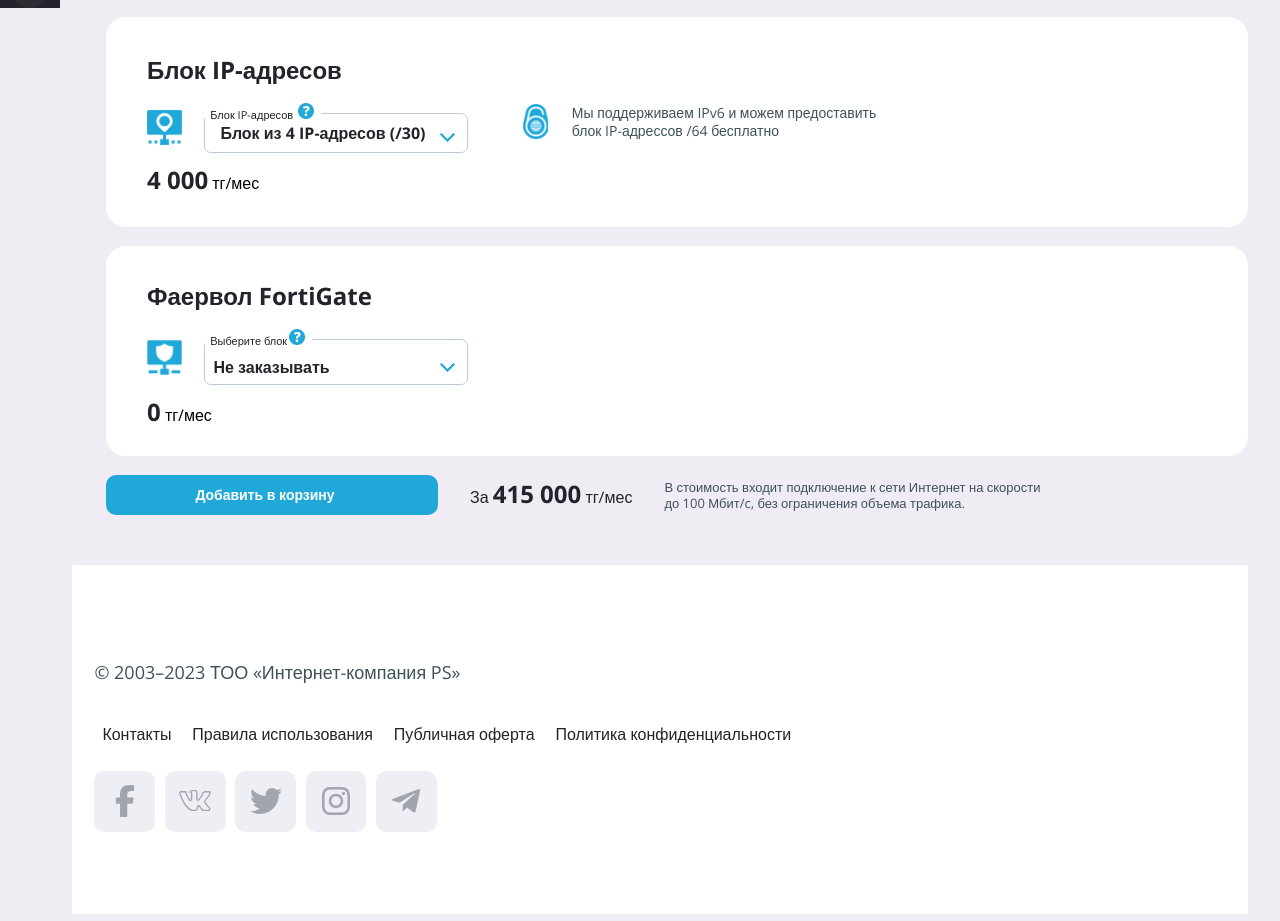
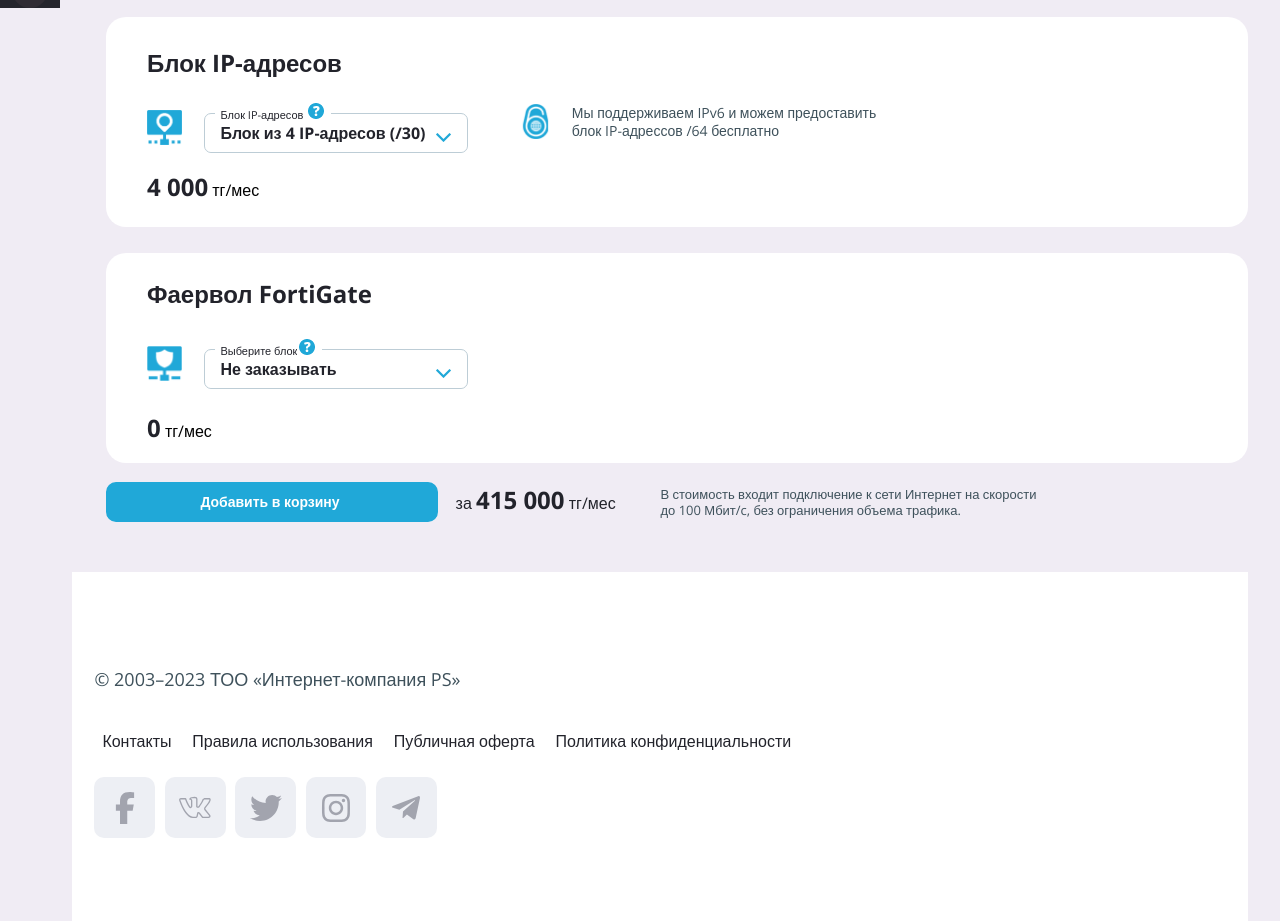
Before and after one commit to Asmmmir/ps_test, a React (Vite) app: page / in a window 1280 px wide. Shown: the part 792-1713 px from the top of the page. Built offline with nearby package versions, Linux system fonts and the light colour scheme.

Commit message:
updated firewall section, footer, server-section

```diff
--- a/src/components/Firewall/FirewallSection.jsx
+++ b/src/components/Firewall/FirewallSection.jsx
@@ -40,7 +40,7 @@ const FirewallSection = () => {
             </div>
             <div className="firewall__total-price">
               <p>
-                За <span>415 000</span> тг/мес{" "}
+                за <span>415 000</span> тг/мес{" "}
               </p>
             </div>
             <div className="firewall__feature">
--- a/src/components/Firewall/firewall-section.scss
+++ b/src/components/Firewall/firewall-section.scss
@@ -4,7 +4,7 @@
     -moz-appearance: none;
     background-image: url('/ps_test/arrow.svg');
     background-repeat: no-repeat;
-    background-position: right 12px center;
+    background-position: right 16px center;
 }
 
 
@@ -12,7 +12,7 @@
 
 .firewall {
     width: 100%;
-    margin-top: 1.2rem;
+    margin-top: 1.6rem;
     padding: 0 0 0 34px;
 
     &__container {
@@ -27,7 +27,7 @@
         border-radius: 20px;
         display: flex;
         align-items: stretch;
-        gap: 3.1rem;
+        gap: 3.2rem;
     }
 
     &__title {
@@ -41,7 +41,7 @@
         border-radius: 0.5rem;
         border: none;
         outline: none;
-        padding: 0.5rem;
+        padding: 0 0 10px 15px;
         background-color: #ffffff;
         width: 100%;
         font-size: 16px;
@@ -58,6 +58,7 @@
         display: flex;
         gap: 1.4rem;
         width: 100%;
+        min-height: 40px;
 
         fieldset {
             border-radius: 7px;
@@ -70,7 +71,8 @@
                 line-height: 18px;
                 color: #22232b;
                 font-weight: 400;
-                padding: 0 0.3rem;
+                padding: 0 5px;
+                margin: 0 0 0 10px;
             }
         }
     }
@@ -79,7 +81,7 @@
         padding: 1rem;
         width: 31.7%;
         padding: 0px 0 0px 41px;
-        gap: 15px;
+        gap: 27px;
         display: flex;
         flex-direction: column;
         justify-content: center;
@@ -124,7 +126,7 @@
             display: flex;
             align-items: center;
             flex-wrap: wrap;
-            gap: 2rem;
+            gap: 1.1rem;
         }
     }
 
@@ -139,7 +141,7 @@
             border-radius: 10px;
             background-color: #20a8d8;
             border: 2px solid #20a8d8;
-            padding-right: 20px;
+            padding-right: 10px;
             font-size: 14px;
             line-height: 18px;
             color: #ffffff;
@@ -175,6 +177,7 @@
         line-height: 16px;
         color: #3e515b;
         font-weight: 400;
+            margin-left: 1.7rem;
     }
 }
 
--- a/src/components/Footer/footer.scss
+++ b/src/components/Footer/footer.scss
@@ -12,7 +12,7 @@
         flex-direction: column;
         justify-content: center;
         gap: 1.3rem;
-        padding-left: 1.4rem;
+        padding: 0 1.4rem;
         min-height: 349px;
     }
 
--- a/src/components/IpSection/ip-section.scss
+++ b/src/components/IpSection/ip-section.scss
@@ -4,7 +4,7 @@
     -moz-appearance: none;
     background-image: url('/ps_test/arrow.svg');
     background-repeat: no-repeat;
-    background-position: right 12px center;
+    background-position: right 16px center;
 }
 
 
@@ -64,14 +64,15 @@
             border-radius: 7px;
             background-color: #ffffff;
             border: 1px solid #bdcdd6;
-           width: 100%;
+            width: 100%;
 
             legend {
                 font-size: 11px;
                 line-height: 18px;
                 color: #22232b;
                 font-weight: 400;
-                padding: 0 0.3rem;
+                padding: 0 5px;
+                margin: 0 0 0 10px;
             }
         }
     }
@@ -80,7 +81,7 @@
         padding: 1rem;
         width: 31.7%;
         padding: 0px 0 0px 41px;
-        gap: 15px;
+        gap: 22px;
         display: flex;
         flex-direction: column;
         justify-content: center;
--- a/src/components/ServerOne/server-section.scss
+++ b/src/components/ServerOne/server-section.scss
@@ -11,7 +11,7 @@
     -moz-appearance: none;
     background-image: url('/ps_test/arrow.svg');
     background-repeat: no-repeat;
-    background-position: right 8px center;
+    background-position: right 16px center;
 }
 
 @mixin priceText {
@@ -53,7 +53,8 @@
             line-height: 18px;
             color: #22232b;
             font-weight: 400;
-            padding: 0px 7px;
+            padding: 0 7px 0 5px;
+            margin: 0 0 0 10px;
             font-family: 'Open Sans', sans-serif;
 
         }
```
